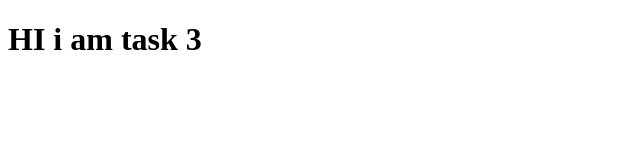
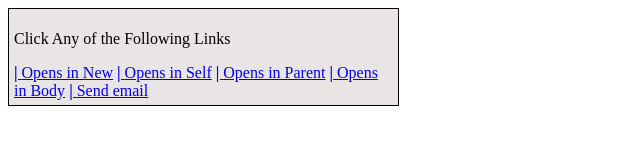
Before and after one commit to powercoder06/MERNTasks, a plain HTML site: page html_task3.html in a window 1280 px wide. Shown: the whole page, without its empty margins (0-640 px from the left). Drawn offline with Linux system fonts and the light colour scheme.

Commit message:
Task 3 done

```diff
--- a/html_task3.html
+++ b/html_task3.html
@@ -1,11 +1,39 @@
 <!DOCTYPE html>
 <html lang="en">
-<head>
-    <meta charset="UTF-8">
-    <meta name="viewport" content="width=device-width, initial-scale=1.0">
-    <title>Document</title>
-</head>
-<body>
-    <h1>HI i am task 3</h1>
-</body>
+  <head>
+    <meta charset="UTF-8" />
+    <meta name="viewport" content="width=device-width, initial-scale=1.0" />
+    <title>Task 3</title>
+    <style>
+      .container {
+        border: 1px solid black;
+        padding: 5px;
+        background-color: rgb(233, 229, 229);
+        width: 30%;
+      }
+      ul {
+        list-style-type: none;
+        margin: 0;
+        padding: 0;
+      }
+      ul li a:before {
+        content: " | ";
+        font-weight: bold;
+      }
+    </style>
+  </head>
+  <body>
+    <div class="container">
+      <p>Click Any of the Following Links</p>
+      <ul>
+        <li>
+          <a href="https://www.google.com" target="_blank">Opens in New</a>
+          <a href="https://www.google.com" target="_self">Opens in Self</a>
+          <a href="https://www.google.com" target="_parent">Opens in Parent</a>
+          <a href="https://www.google.com" target="_parent">Opens in Body</a>
+          <a href="mailto:someone@example.com">Send email</a>
+        </li>
+      </ul>
+    </div>
+  </body>
 </html>
```
Also changed, not shown: index.html (+1 -1 lines).
